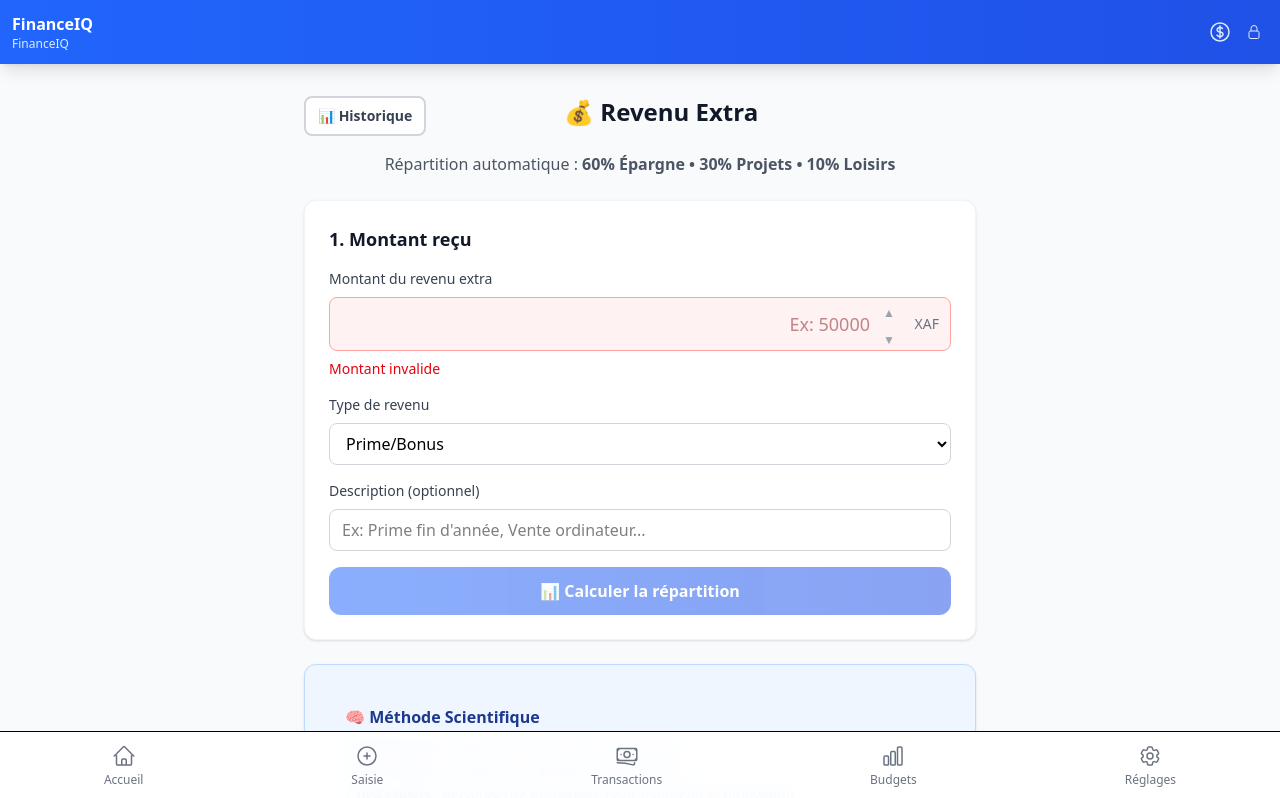
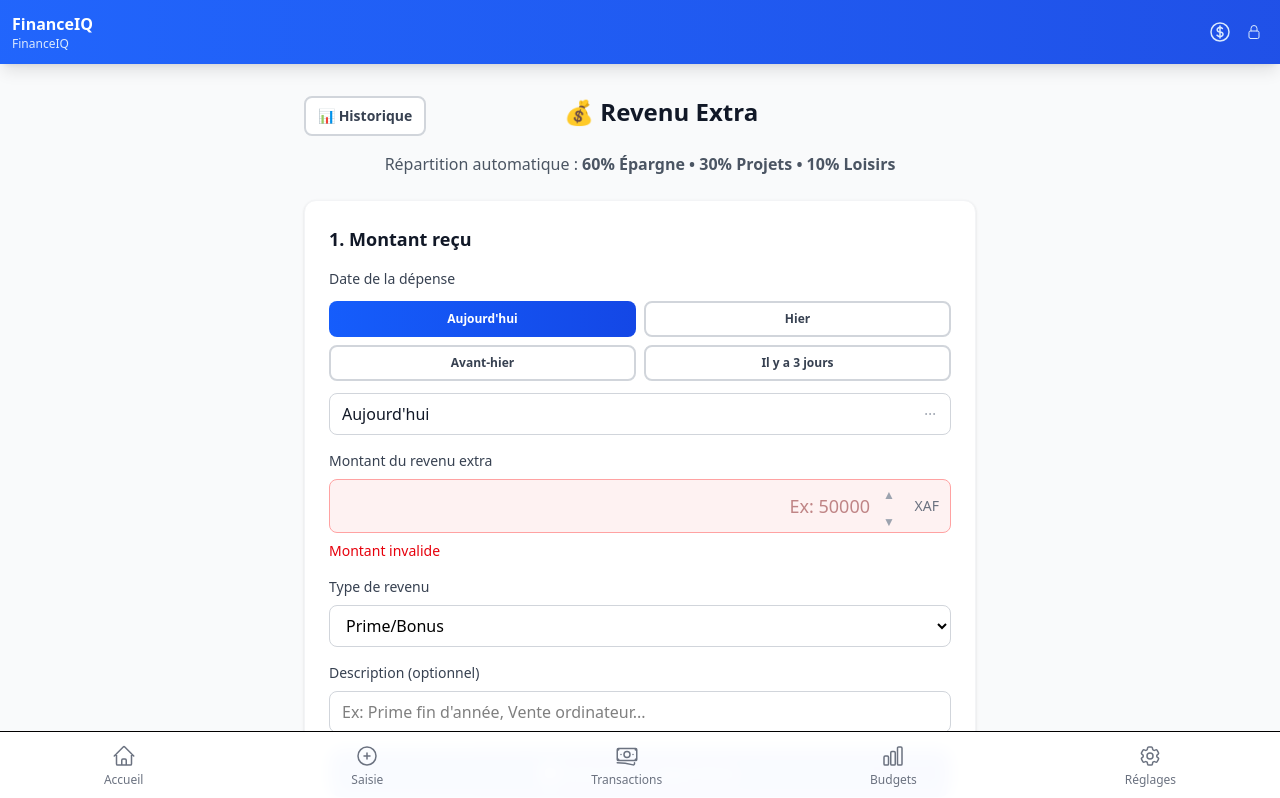
Before and after one commit to sikamloic/FinanceIQ, a React (Vite) app: page /extra-income in a window 1280 px wide. Shown: the top 798 px of the page. Built offline with nearby package versions, Linux system fonts and the light colour scheme.

Commit message:
07/10/2025

```diff
--- a/src/pages/ExtraIncome.tsx
+++ b/src/pages/ExtraIncome.tsx
@@ -5,6 +5,7 @@ import { useState } from 'react'
 import { useNavigate } from 'react-router-dom'
 import { Card, CardHeader, CardTitle, CardContent, Button } from '../components/ui'
 import NumericInput from '../components/NumericInput'
+import DateSelector from '../components/DateSelector'
 import { formatCurrencyXAF } from '../utils/format'
 import {
   calculateExtraIncomeSplit,
@@ -21,6 +22,9 @@ export default function ExtraIncome() {
   const [amount, setAmount] = useState('')
   const [selectedType, setSelectedType] = useState<ExtraIncomeType>('bonus')
   const [description, setDescription] = useState('')
+  const [selectedDate, setSelectedDate] = useState<string>(
+    new Date().toISOString().split('T')[0] // Défaut: aujourd'hui
+  )
   const [showSplit, setShowSplit] = useState(false)
   const [isProcessing, setIsProcessing] = useState(false)
 
@@ -53,7 +57,8 @@ export default function ExtraIncome() {
       await extraIncomeService.saveExtraIncome(
         split.totalAmount,
         selectedType,
-        description.trim() || undefined
+        description.trim() || undefined,
+        selectedDate
       )
 
       // Feedback succès
@@ -97,6 +102,13 @@ export default function ExtraIncome() {
           <CardTitle>1. Montant reçu</CardTitle>
         </CardHeader>
         <CardContent className="space-y-4">
+          {/* Date du revenu */}
+          <DateSelector
+            selectedDate={selectedDate}
+            onDateChange={setSelectedDate}
+            maxPastDays={30}
+          />
+
           <NumericInput
             label="Montant du revenu extra"
             value={parseInt(amount) || 0}
--- a/src/services/extraIncomeService.ts
+++ b/src/services/extraIncomeService.ts
@@ -17,7 +17,8 @@ export class ExtraIncomeService {
   async saveExtraIncome(
     amount: number,
     type: ExtraIncomeType,
-    description?: string
+    description?: string,
+    date?: string
   ): Promise<ExtraIncome> {
     // Calculer la répartition 60/30/10
     const split = calculateExtraIncomeSplit(amount)
@@ -25,7 +26,7 @@ export class ExtraIncomeService {
     // Créer l'enregistrement du revenu extra
     const extraIncome: ExtraIncome = {
       id: generateId(),
-      date: new Date().toISOString().split('T')[0], // YYYY-MM-DD
+      date: date || new Date().toISOString().split('T')[0], // Utiliser date fournie ou aujourd'hui
       amount: split.totalAmount,
       type,
       description,
@@ -252,8 +253,8 @@ export const extraIncomeService = new ExtraIncomeService()
  */
 export function useExtraIncomeService() {
   return {
-    saveExtraIncome: (amount: number, type: ExtraIncomeType, description?: string) =>
-      extraIncomeService.saveExtraIncome(amount, type, description),
+    saveExtraIncome: (amount: number, type: ExtraIncomeType, description?: string, date?: string) =>
+      extraIncomeService.saveExtraIncome(amount, type, description, date),
 
     getExtraIncomes: (startDate?: string, endDate?: string) =>
       extraIncomeService.getExtraIncomes(startDate, endDate),
```
Also changed, not shown: 1 other file (tests, documents, lock files or other folders).
